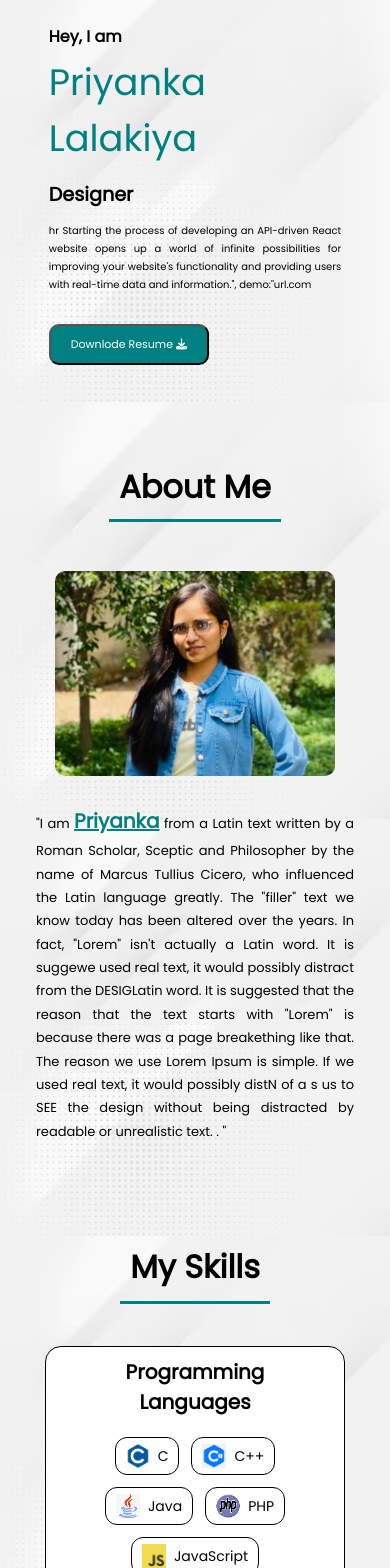
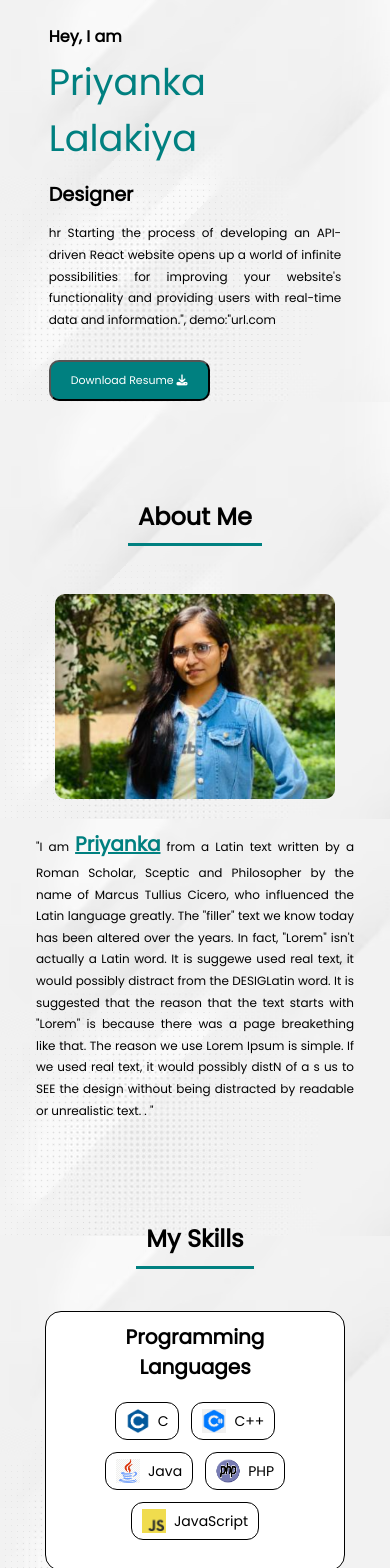
Before and after one commit to priyankalalkiya/Priyanka-Lalakiya-04, a React (Create React App) app: page / in a window 390 px wide. Shown: the part 432-2000 px from the top of the page. Built offline with nearby package versions, Linux system fonts and the light colour scheme.

Commit message:
animation and responsive

```diff
--- a/src/App.css
+++ b/src/App.css
@@ -319,7 +319,7 @@ nav {
     margin-top: 8px;
   }
   .content-text p {
-    font-size: 10px;
+    font-size: 12px;
   }
   .animation span {
     font-size: 1.2rem;
@@ -357,7 +357,7 @@ nav {
     margin-top: 8px;
   }
   .content-text p {
-    font-size: 10px;
+    font-size: 12px;
   }
   .animation span {
     font-size: 1.2rem;
@@ -414,11 +414,7 @@ nav {
   text-decoration: underline;
 }
 
-.about-text {
-  line-height: 1.8;
-  font-size: larger;
-  font-style: bold;
-}
+
 
 .boxabout1 p {
   font-size: 16px;
@@ -495,7 +491,7 @@ nav {
   .boxabout1 p {
     margin-left: 0px;
     padding: 0px 5px 0px 5px;
-    font-size: 15px;
+    font-size: 10px;
   }
 }
 
@@ -507,7 +503,7 @@ nav {
     width: 280px;
   }
   .boxabout1 p {
-    font-size: 13px;
+    font-size: 12px;
   }
 }
 
@@ -535,6 +531,7 @@ nav {
   border-bottom: 3px solid #008080;
   display: inline;
   padding: 10px;
+
 }
 
 .project-container {
@@ -583,6 +580,17 @@ nav {
   display: flex;
 }
 
+.project-btn img {
+  height: 40px;
+  width: 40px;
+  box-shadow: 3px 2px 5px 5px rgba(35, 34, 34, 0.2);
+  border-radius: 5px;
+}
+
+.project-btn .projectImage {
+  margin-left: 20px;
+}
+
 @media screen and (max-width:1024px){
   .project-container {
     grid-gap: 35px;
@@ -608,19 +616,26 @@ nav {
     padding: 0px;
     margin-bottom: 20px;
   }
-  .project-btn img {
+  .project-btn > img {
     height: 25px;
     width: 25px;
     box-shadow: 3px 2px 5px 5px rgba(35, 34, 34, 0.2);
     border-radius: 5px;
   }
-  .teal {
+  .title-text{
+    font-size: 1.5rem;
+  }  .teal {
     margin: 0px;
     margin-left: auto;
   }
+
+  .p-title {
+
+    font-size: 1.5rem;
+  }
 }
 
-@media screen and (max-width: 500px) {
+@media screen and (max-width:500px) {
   .project-container {
     max-width: 350px;
     grid-template-columns: 1fr;
@@ -632,18 +647,16 @@ nav {
   }
   .project-description {
     font-size: 12px;
-
   }
   .project-card {
     padding: 0px;
     margin-bottom: 20px;
   }
-  .project-btn img {
-    height: 25px;
-    width: 25px;
-    box-shadow: 3px 2px 5px 5px rgba(35, 34, 34, 0.2);
-    border-radius: 5px;
-  }
+  /* .project-btn img {
+    height: 15px;
+    width: 15px;
+    border-radius: 3px;
+  } */
   .teal {
     margin: 0px;
     margin-left: auto;
@@ -654,6 +667,7 @@ nav {
     max-width: 300px;
     grid-gap: 5px;
   }
+
 }
 
 /* scroll  */
@@ -730,6 +744,7 @@ nav {
   .line_container .text2 p {
     font-size: 15px;
   }
+
 }
 
 /* .projectImage{
@@ -747,18 +762,7 @@ nav {
   padding-top: 10px;
 }
 
-.project-btn img {
-  height: 40px;
-  width: 40px;
-  box-shadow: 3px 2px 5px 5px rgba(35, 34, 34, 0.2);
-  border-radius: 5px;
-}
-
 .teal {
   margin: 10px;
   margin-left: auto;
 }
-
-.project-btn .projectImage {
-  margin-left: 20px;
-}
--- a/src/Components/About.js
+++ b/src/Components/About.js
@@ -1,12 +1,12 @@
 import React from "react";
 import img from "../Images/my.png";
-
+import Reveal from "./Reveal";
 const About = () => {
 
 
   return (
     <>
-
+    <Reveal>
       <section className="about backgroundStyle reveal">
         <h1 className="p-title">
           <span className="p-title-text">About Me</span>
@@ -34,7 +34,7 @@ const About = () => {
           </div>
         </div>
       </section>
-
+      </Reveal>
     </>
   );
 };
--- a/src/Components/Contectline.js
+++ b/src/Components/Contectline.js
@@ -1,5 +1,5 @@
 import React from 'react'
-
+import Reveal from "./Reveal";
 const Contectline = () => {
   return (
     <div className='line_container'>
--- a/src/Components/Home.js
+++ b/src/Components/Home.js
@@ -1,32 +1,10 @@
-import React, { useEffect } from "react";
+import React from "react";
 import img from "../Images/img.gif";
+import Reveal from "./Reveal";
 
 const Home = () => {
-  useEffect(() => {
-    const revealElements = document.querySelectorAll(".reveal");
-    const windowHeight = window.innerHeight;
-    const handleScroll = () => {
-      for (let i = 0; i < revealElements.length; i++) {
-        const revealTop = revealElements[i].getBoundingClientRect().top;
-        const revealPoint = 150;
-
-        if (revealTop < windowHeight - 150 || revealTop >= 0) {
-          revealElements[i].classList.add("active");
-        } else {
-          revealElements[i].classList.remove("active");
-        }
-      }
-    };
-
-    // Attach the scroll event listener when the component mounts
-    window.addEventListener("scroll", handleScroll);
-
-    // Clean up the event listener when the component unmounts
-    return () => {
-      window.removeEventListener("scroll", handleScroll);
-    };
-  }, []);
   return (
+    <Reveal>
       <section className="backgroundStyle reveal">
         <div className="home">
           <div className="main">
@@ -40,17 +18,19 @@ const Home = () => {
               </h4>
               <div className="content-text">
                 <p>
-                {" "}
                   hr Starting the process of developing an API-driven React
-                website opens up a world of infinite possibilities for improving
-                your website's functionality and providing users with real-time
-                data and information.", demo:"url.com
+                  website opens up a world of infinite possibilities for
+                  improving your website's functionality and providing users
+                  with real-time data and information.", demo:"url.com
                 </p>
               </div>
               <div className="btnbox">
                 <button className="resume-btn">
-                <a href="./Lalakiya_Priyanka_Resume_28_10_23.pdf" download="Resume_Lalakiya_Priyanka">
-                Downlode Resume <i class="fa-solid fa-download"></i>
+                  <a
+                    href="./Lalakiya_Priyanka_Resume_28_10_23.pdf"
+                    download="Resume_Lalakiya_Priyanka"
+                  >
+                    Download Resume <i className="fa-solid fa-download"></i>
                   </a>
                 </button>
               </div>
@@ -61,6 +41,7 @@ const Home = () => {
           </div>
         </div>
       </section>
+    </Reveal>
   );
 };
 
--- a/src/Components/ProjectCard.js
+++ b/src/Components/ProjectCard.js
@@ -1,11 +1,13 @@
 import React from "react";
 import ProjectData from "./ProjectData";
 import github from "../Images/githublogo.png";
-
+import Reveal from "./Reveal";
 
 
 const ProjectCard = () => {
   return (
+
+    <Reveal>
     <section className="backgroundStyle reveal">
       <div className="container cnt">
         <h1 className="p-title">
@@ -37,6 +39,8 @@ const ProjectCard = () => {
         </div>
       </div>
     </section>
+    </Reveal>
+
   );
 };
 
--- /dev/null
+++ b/src/Components/Reveal.js
@@ -0,0 +1,37 @@
+// Reveal.js
+import React, { useEffect } from "react";
+
+const Reveal = ({ children }) => {
+  useEffect(() => {
+    const revealElements = document.querySelectorAll(".reveal");
+    const windowHeight = window.innerHeight;
+
+    const handleScroll = () => {
+      for (let i = 0; i < revealElements.length; i++) {
+        const revealTop = revealElements[i].getBoundingClientRect().top;
+        const revealPoint = 150;
+
+        if (revealTop < windowHeight - 150 || revealTop >= 0) {
+          revealElements[i].classList.add("active");
+        } else {
+          revealElements[i].classList.remove("active");
+        }
+      }
+    };
+
+    // Call handleScroll once to apply initial state
+    handleScroll();
+
+    // Attach the scroll event listener when the component mounts
+    window.addEventListener("scroll", handleScroll);
+
+    // Clean up the event listener when the component unmounts
+    return () => {
+      window.removeEventListener("scroll", handleScroll);
+    };
+  }, []);
+
+  return <div className="reveal active">{children}</div>;
+};
+
+export default Reveal;
--- a/src/Components/Skills.js
+++ b/src/Components/Skills.js
@@ -1,6 +1,7 @@
 import React from "react";
 import styled from "styled-components";
 import { skills } from "./SkillsData";
+import Reveal from "./Reveal";
 
 const Container = styled.div`
   display: flex;
@@ -109,7 +110,8 @@ const SkillImage = styled.img`
 
 const Skills = () => {
   return (
-    <Container id="skills" className="backgroundStyle reveal">
+    <Reveal>
+    <Container id="skills" className="backgroundStyle">
       <Wrapper>
         <h1 className="title-text"> My Skills</h1>
         {/* <Desc>Here are some of my skills on which I have been working on for the past 2 years.
@@ -131,6 +133,7 @@ const Skills = () => {
         </SkillsContainer>
       </Wrapper>
     </Container>
+    </Reveal>
   );
 };
 
```
Lines whose indentation alone changed are shown as unchanged.
